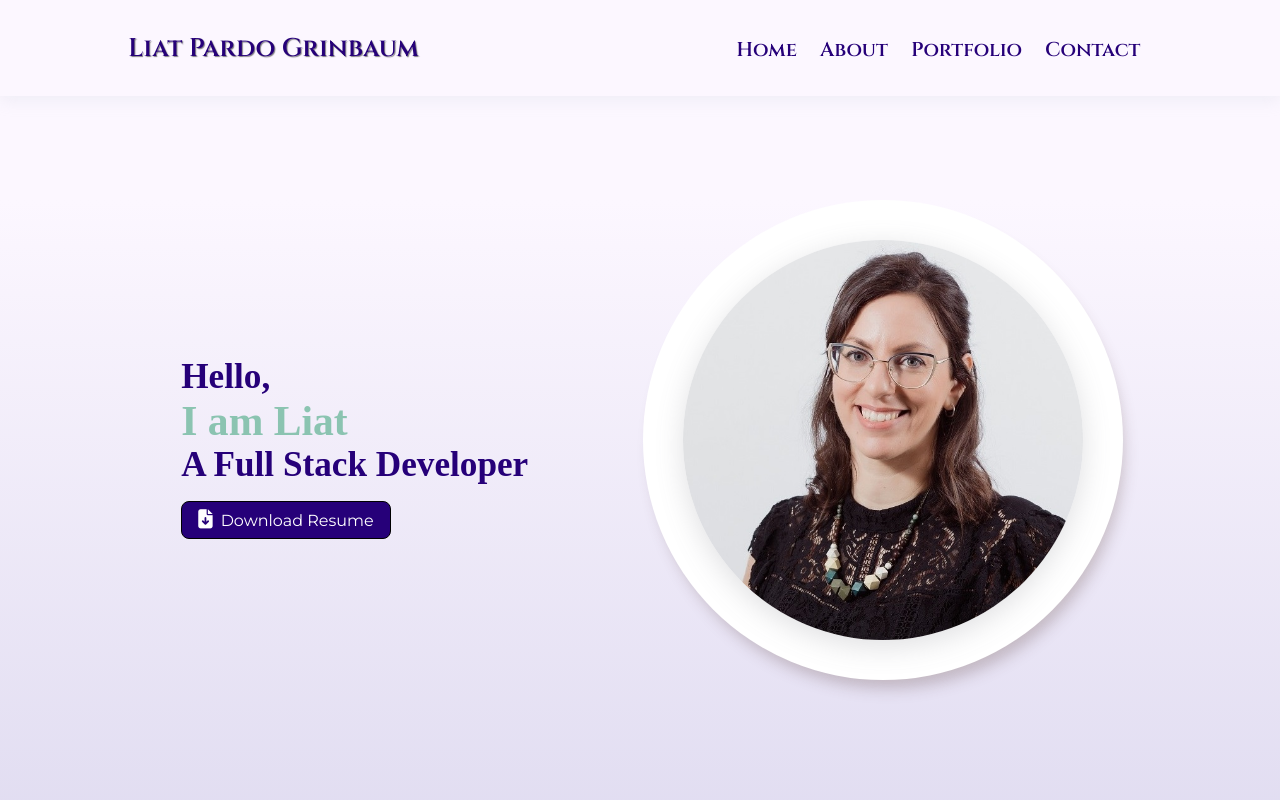
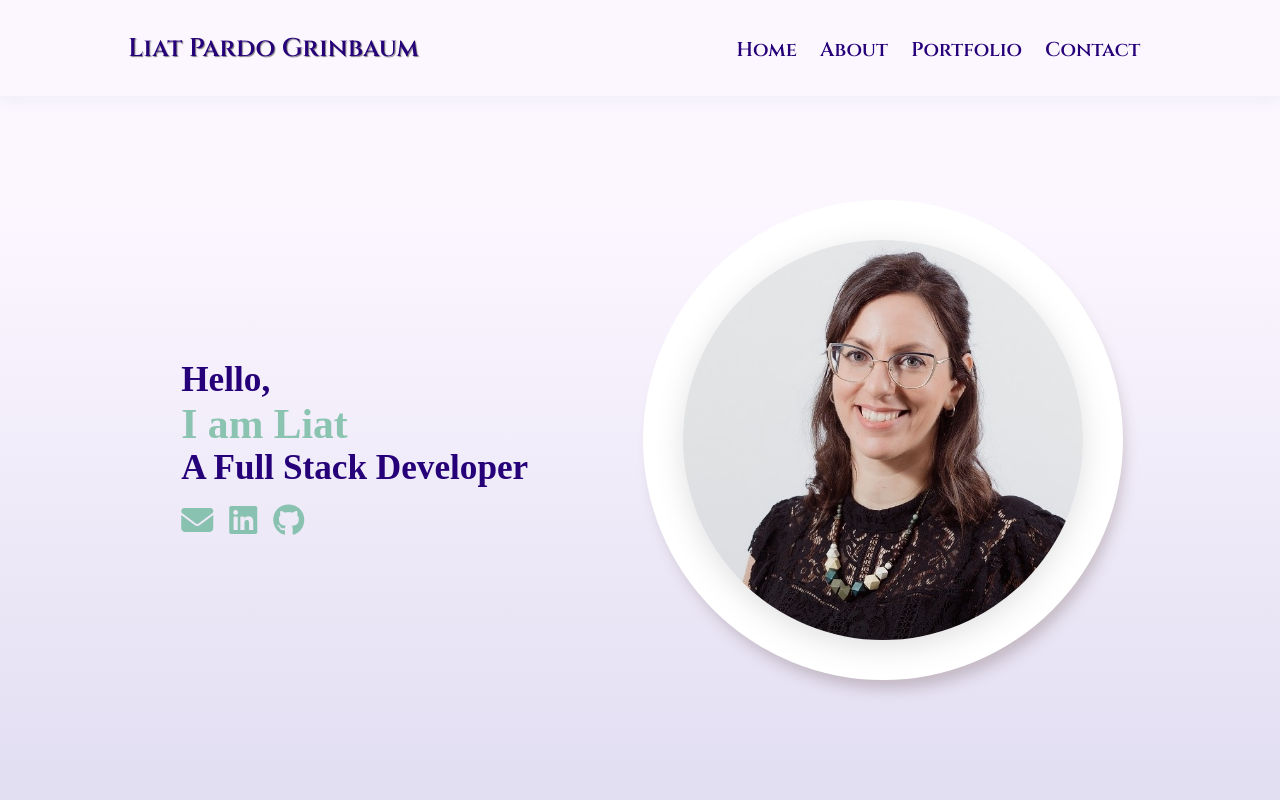
Before and after one commit to LiatPardoGrinbaum/Portfolio, a React (Create React App) app: page / in a window 1280 px wide. Shown: the top 800 px of the page. Built offline with nearby package versions, Linux system fonts and the light colour scheme; a web font is replaced by a local one.

Commit message:
few changes in homepage components- added contacts links

```diff
--- a/src/Constants/projects.js
+++ b/src/Constants/projects.js
@@ -55,7 +55,7 @@ export const projects = [
     name: "Landing Page Generator",
     description:
       "\nIn this project you can sign up and login to create your own landing pages. There are 3 different categories: Events, Products and Job offer.",
-    technologies: "\nReactJS, CSS (SASS), NodeJS, Strapi (headless CMS), Amazon s3 storgae services.",
+    technologies: "\nReactJS, CSS (SASS), NodeJS, Strapi (headless CMS), Amazon s3 storage services.",
     image: landing,
     github: "https://github.com/LiatPardoGrinbaum/landing-pages-generator-front",
     demo: "https://landing-page-generator.netlify.app/",
--- a/src/components/Contact/Contact.js
+++ b/src/components/Contact/Contact.js
@@ -20,7 +20,7 @@ const Contact = () => {
                 {" "}
                 <i className="fa-solid fa-phone"></i>
               </a>
-              <a href="mailto:+972524555527">
+              <a href="mailto:pardo.liat@gmail.com">
                 {" "}
                 <i className="fa-solid fa-envelope"></i>
               </a>
--- a/src/components/Home.js
+++ b/src/components/Home.js
@@ -13,18 +13,19 @@ const Home = () => {
           <h1 className="span_purple"> I am Liat</h1>
 
           <h1 className="span_white">A Full Stack Developer</h1>
-          {/*  <a href="https://www.freepik.com/photos/dark-purple">
-            Dark purple photo created by rawpixel.com - www.freepik.com
-          </a> */}
-          <a
-            href="https://drive.google.com/file/d/1kV1sCEKfzwpRILr08Zwbom-iDtwKMKkY/view?usp=sharing"
-            download
-            target="blank">
-            <button>
-              <i className="fa-solid fa-file-arrow-down"></i>
-              Download Resume
-            </button>{" "}
-          </a>
+
+          <div className="contact-homepage">
+            <a href="mailto:pardo.liat@gmail.com">
+              {" "}
+              <i className="fa-solid fa-envelope"></i>
+            </a>
+            <a href="https://www.linkedin.com/in/liat-pardo-grinbaum-43932b146/" target="blank">
+              <i className="fa-brands fa-linkedin"></i>
+            </a>
+            <a href="https://github.com/LiatPardoGrinbaum" target="blank">
+              <i className="fa-brands fa-github"></i>
+            </a>
+          </div>
         </div>
         {/* </Fade> */}
         {/* <Fade right duration={2000}> */}
--- a/src/scss/App.css
+++ b/src/scss/App.css
@@ -19,6 +19,8 @@
   width: 80%;
 }
 .home-inner .home-inner-left {
+  display: flex;
+  flex-direction: column;
   padding: 1.5rem;
   -webkit-animation-name: liat;
           animation-name: liat;
@@ -55,6 +57,30 @@
 .home-inner .home-inner-left .fa-file-arrow-down {
   font-size: 1.2rem;
   margin-right: 0.5rem;
+}
+.home-inner .home-inner-left .contact-homepage {
+  display: flex;
+  gap: 1rem;
+  margin-top: 1rem;
+}
+.home-inner .home-inner-left .contact-homepage a {
+  text-decoration: none;
+}
+.home-inner .home-inner-left .contact-homepage .fa-envelope,
+.home-inner .home-inner-left .contact-homepage .fa-linkedin,
+.home-inner .home-inner-left .contact-homepage .fa-github {
+  font-size: 2rem;
+  color: rgba(45, 158, 109, 0.522);
+}
+.home-inner .home-inner-left .contact-homepage .fa-envelope:hover,
+.home-inner .home-inner-left .contact-homepage .fa-linkedin:hover,
+.home-inner .home-inner-left .contact-homepage .fa-github:hover {
+  transform: scale(1.3);
+}
+.home-inner .home-inner-left .contact-homepage .fa-github:hover,
+.home-inner .home-inner-left .contact-homepage .fa-envelope:hover,
+.home-inner .home-inner-left .contact-homepage .fa-linkedin:hover {
+  color: rgb(38, 0, 121);
 }
 .home-inner .home-inner-right {
   display: flex;
@@ -95,6 +121,7 @@
 @media (max-width: 950px) {
   .home-inner .home-inner-left {
     text-align: center;
+    align-items: center;
     width: 100%;
   }
   .home-inner .home-inner-right {
@@ -144,6 +171,8 @@
   width: 80%;
 }
 .home-inner .home-inner-left {
+  display: flex;
+  flex-direction: column;
   padding: 1.5rem;
   -webkit-animation-name: liat;
           animation-name: liat;
@@ -180,6 +209,30 @@
 .home-inner .home-inner-left .fa-file-arrow-down {
   font-size: 1.2rem;
   margin-right: 0.5rem;
+}
+.home-inner .home-inner-left .contact-homepage {
+  display: flex;
+  gap: 1rem;
+  margin-top: 1rem;
+}
+.home-inner .home-inner-left .contact-homepage a {
+  text-decoration: none;
+}
+.home-inner .home-inner-left .contact-homepage .fa-envelope,
+.home-inner .home-inner-left .contact-homepage .fa-linkedin,
+.home-inner .home-inner-left .contact-homepage .fa-github {
+  font-size: 2rem;
+  color: rgba(45, 158, 109, 0.522);
+}
+.home-inner .home-inner-left .contact-homepage .fa-envelope:hover,
+.home-inner .home-inner-left .contact-homepage .fa-linkedin:hover,
+.home-inner .home-inner-left .contact-homepage .fa-github:hover {
+  transform: scale(1.3);
+}
+.home-inner .home-inner-left .contact-homepage .fa-github:hover,
+.home-inner .home-inner-left .contact-homepage .fa-envelope:hover,
+.home-inner .home-inner-left .contact-homepage .fa-linkedin:hover {
+  color: rgb(38, 0, 121);
 }
 .home-inner .home-inner-right {
   display: flex;
@@ -220,6 +273,7 @@
 @media (max-width: 950px) {
   .home-inner .home-inner-left {
     text-align: center;
+    align-items: center;
     width: 100%;
   }
   .home-inner .home-inner-right {
--- a/src/scss/_home.scss
+++ b/src/scss/_home.scss
@@ -25,6 +25,9 @@
   width: 80%;
 
   .home-inner-left {
+    display: flex;
+    flex-direction: column;
+
     padding: 1.5rem;
     animation-name: liat;
     animation-duration: 4s;
@@ -60,6 +63,32 @@
     .fa-file-arrow-down {
       font-size: 1.2rem;
       margin-right: 0.5rem;
+    }
+
+    .contact-homepage {
+      display: flex;
+      gap: 1rem;
+      margin-top: 1rem;
+
+      a {
+        text-decoration: none;
+      }
+
+      .fa-envelope,
+      .fa-linkedin,
+      .fa-github {
+        font-size: 2rem;
+        color: $darkgreen;
+
+        &:hover {
+          transform: scale(1.3);
+        }
+      }
+      .fa-github:hover,
+      .fa-envelope:hover,
+      .fa-linkedin:hover {
+        color: $thirdColor;
+      }
     }
   }
   .home-inner-right {
@@ -106,6 +135,7 @@
   .home-inner {
     .home-inner-left {
       text-align: center;
+      align-items: center;
       width: 100%;
     }
     .home-inner-right {
```
Also changed, not shown: 1 other file (tests, documents, lock files or other folders).
